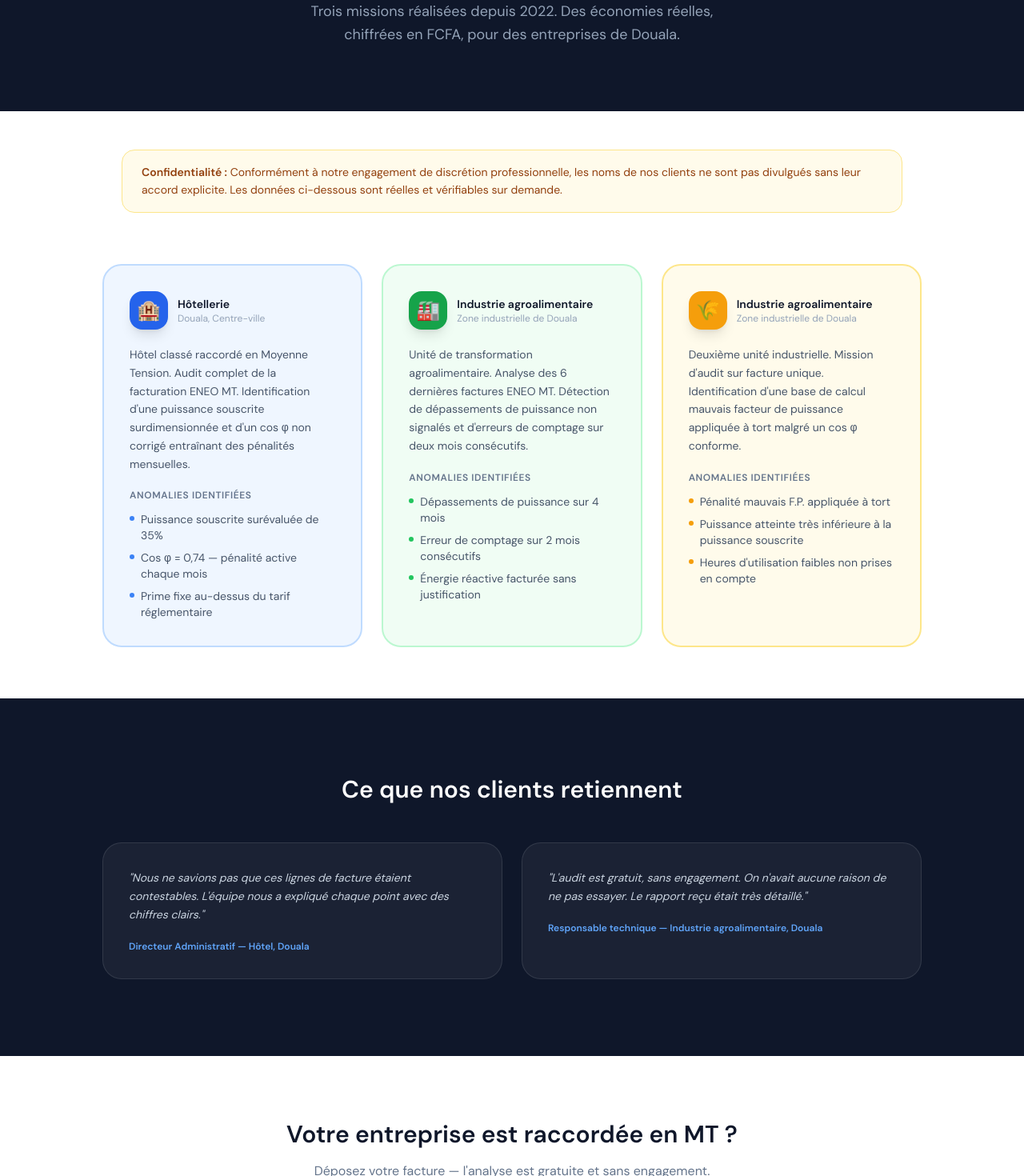
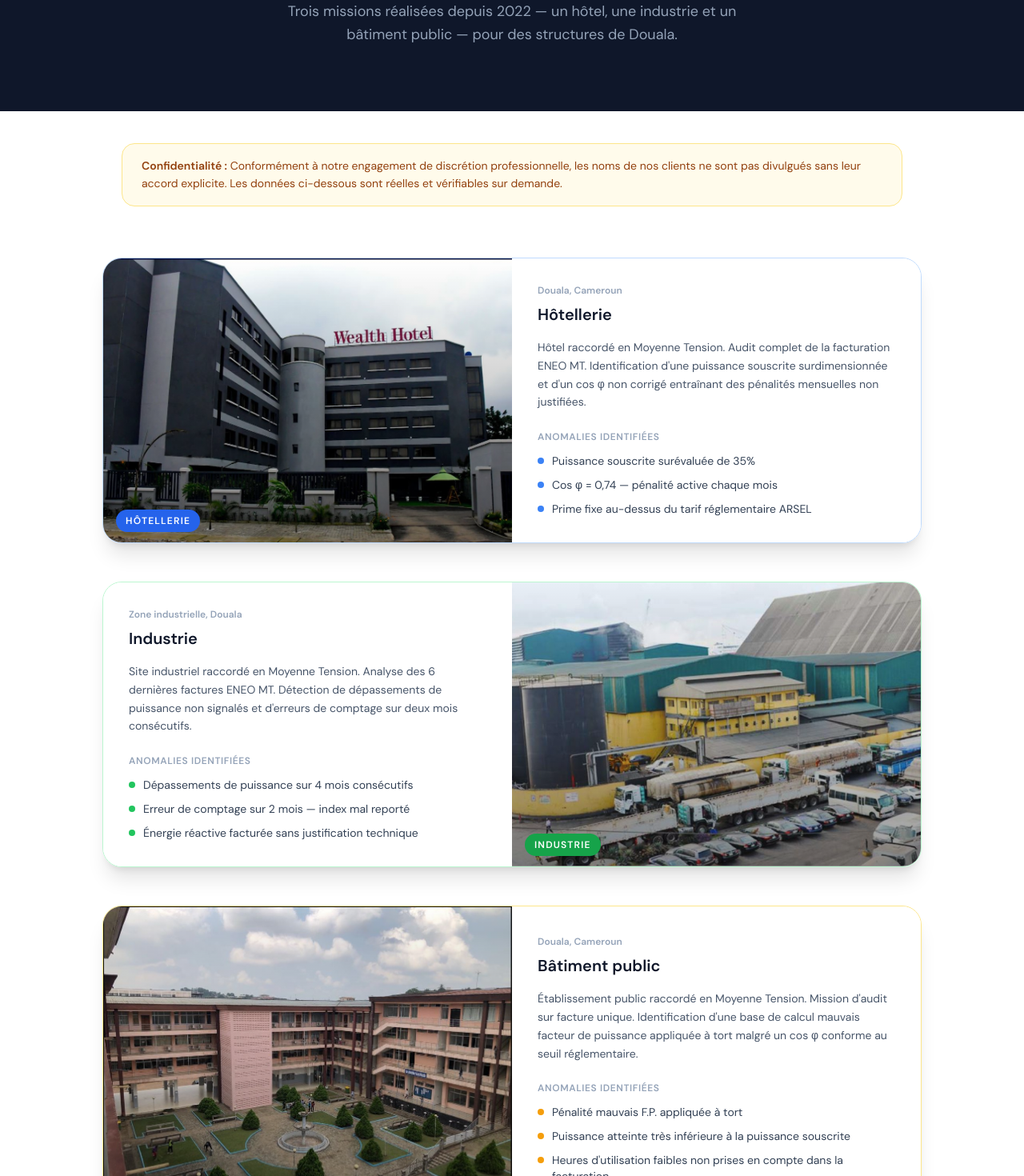
Before and after one commit to cabinetnoahetcie/factura-mt, a Next.js app in the folder frontend/: page /references in a window 1280 px wide. Shown: the part 300-1770 px from the top of the page at 80% size. Built offline with nearby package versions, Linux system fonts and the light colour scheme.

Commit message:
Update page.jsx

```diff
--- a/frontend/app/references/page.jsx
+++ b/frontend/app/references/page.jsx
@@ -8,47 +8,50 @@ const WA_URL = `https://wa.me/237697252071?text=${encodeURIComponent("Bonjour Ca
 
 const REFS = [
   {
-    secteur:   'Hôtellerie',
-    lieu:      'Douala, Centre-ville',
-    icone:     '🏨',
-    color:     'blue',
-    desc:      "Hôtel classé raccordé en Moyenne Tension. Audit complet de la facturation ENEO MT. Identification d'une puissance souscrite surdimensionnée et d'un cos φ non corrigé entraînant des pénalités mensuelles.",
+    image:   '/images/ref-hotel.jpg',
+    alt:     'Hôtel audité par Cabinet Global Enerdy',
+    secteur: 'Hôtellerie',
+    lieu:    'Douala, Cameroun',
+    desc:    "Hôtel raccordé en Moyenne Tension. Audit complet de la facturation ENEO MT. Identification d'une puissance souscrite surdimensionnée et d'un cos φ non corrigé entraînant des pénalités mensuelles non justifiées.",
     anomalies: [
       'Puissance souscrite surévaluée de 35%',
       'Cos φ = 0,74 — pénalité active chaque mois',
-      'Prime fixe au-dessus du tarif réglementaire',
+      'Prime fixe au-dessus du tarif réglementaire ARSEL',
     ],
+    color:  'blue',
   },
   {
-    secteur:   'Industrie agroalimentaire',
-    lieu:      'Zone industrielle de Douala',
-    icone:     '🏭',
-    color:     'green',
-    desc:      "Unité de transformation agroalimentaire. Analyse des 6 dernières factures ENEO MT. Détection de dépassements de puissance non signalés et d'erreurs de comptage sur deux mois consécutifs.",
+    image:   '/images/ref-usine.jpg',
+    alt:     'Usine industrielle auditée par Cabinet Global Enerdy',
+    secteur: 'Industrie',
+    lieu:    'Zone industrielle, Douala',
+    desc:    "Site industriel raccordé en Moyenne Tension. Analyse des 6 dernières factures ENEO MT. Détection de dépassements de puissance non signalés et d'erreurs de comptage sur deux mois consécutifs.",
     anomalies: [
-      'Dépassements de puissance sur 4 mois',
-      'Erreur de comptage sur 2 mois consécutifs',
-      'Énergie réactive facturée sans justification',
+      'Dépassements de puissance sur 4 mois consécutifs',
+      'Erreur de comptage sur 2 mois — index mal reporté',
+      'Énergie réactive facturée sans justification technique',
     ],
+    color: 'green',
   },
   {
-    secteur:   'Industrie agroalimentaire',
-    lieu:      'Zone industrielle de Douala',
-    icone:     '🌾',
-    color:     'amber',
-    desc:      "Deuxième unité industrielle. Mission d'audit sur facture unique. Identification d'une base de calcul mauvais facteur de puissance appliquée à tort malgré un cos φ conforme.",
+    image:   '/images/ref-ecole.jpg',
+    alt:     'Bâtiment public audité par Cabinet Global Enerdy',
+    secteur: 'Bâtiment public',
+    lieu:    'Douala, Cameroun',
+    desc:    "Établissement public raccordé en Moyenne Tension. Mission d'audit sur facture unique. Identification d'une base de calcul mauvais facteur de puissance appliquée à tort malgré un cos φ conforme au seuil réglementaire.",
     anomalies: [
       'Pénalité mauvais F.P. appliquée à tort',
       'Puissance atteinte très inférieure à la puissance souscrite',
-      'Heures d\'utilisation faibles non prises en compte',
+      "Heures d'utilisation faibles non prises en compte dans la facturation",
     ],
+    color: 'amber',
   },
 ];
 
-const COLOR_MAP = {
-  blue:  { bg:'bg-blue-50',  border:'border-blue-200',  badge:'bg-blue-600',  dot:'bg-blue-500'  },
-  green: { bg:'bg-green-50', border:'border-green-200', badge:'bg-green-600', dot:'bg-green-500' },
-  amber: { bg:'bg-amber-50', border:'border-amber-200', badge:'bg-amber-500', dot:'bg-amber-500' },
+const COLORS = {
+  blue:  { badge:'bg-blue-600',  border:'border-blue-200',  dot:'bg-blue-500',  tag:'bg-blue-50 text-blue-700'   },
+  green: { badge:'bg-green-600', border:'border-green-200', dot:'bg-green-500', tag:'bg-green-50 text-green-700' },
+  amber: { badge:'bg-amber-500', border:'border-amber-200', dot:'bg-amber-500', tag:'bg-amber-50 text-amber-700' },
 };
 
 export default function References() {
@@ -66,13 +69,13 @@ export default function References() {
           <span className="text-blue-400">pour nos clients</span>
         </h1>
         <p className="text-slate-400 text-lg max-w-xl mx-auto leading-relaxed">
-          Trois missions réalisées depuis 2022. Des économies réelles,
-          chiffrées en FCFA, pour des entreprises de Douala.
+          Trois missions réalisées depuis 2022 — un hôtel, une industrie
+          et un bâtiment public — pour des structures de Douala.
         </p>
       </section>
 
       {/* Note confidentialité */}
-      <div className="max-w-5xl mx-auto px-6 pt-12">
+      <div className="max-w-5xl mx-auto px-6 pt-10 pb-2">
         <div className="bg-amber-50 border border-amber-200 rounded-2xl px-6 py-4 text-sm text-amber-800 leading-relaxed">
           <strong>Confidentialité :</strong> Conformément à notre engagement de discrétion professionnelle,
           les noms de nos clients ne sont pas divulgués sans leur accord explicite.
@@ -81,33 +84,49 @@ export default function References() {
       </div>
 
       {/* Références */}
-      <section className="py-16 px-6">
-        <div className="max-w-5xl mx-auto grid grid-cols-1 md:grid-cols-3 gap-6">
+      <section className="py-14 px-6">
+        <div className="max-w-5xl mx-auto space-y-12">
           {REFS.map((ref, i) => {
-            const c = COLOR_MAP[ref.color];
+            const c = COLORS[ref.color];
+            const reverse = i % 2 === 1;
             return (
-              <div key={i} className={`rounded-3xl p-8 border-2 ${c.bg} ${c.border} hover:shadow-xl transition-shadow`}>
-                <div className="flex items-center gap-3 mb-5">
-                  <div className={`w-12 h-12 ${c.badge} rounded-2xl flex items-center justify-center text-2xl shadow-lg`}>
-                    {ref.icone}
-                  </div>
-                  <div>
-                    <div className="font-extrabold text-slate-900 text-sm">{ref.secteur}</div>
-                    <div className="text-xs text-slate-400">{ref.lieu}</div>
+              <div
+                key={i}
+                className={`grid grid-cols-1 lg:grid-cols-2 gap-0 rounded-3xl overflow-hidden shadow-xl border ${c.border}`}
+              >
+                {/* Image */}
+                <div className={`relative h-72 lg:h-auto ${reverse ? 'lg:order-2' : ''}`}>
+                  <img
+                    src={ref.image}
+                    alt={ref.alt}
+                    className="w-full h-full object-cover"
+                  />
+                  <div className="absolute inset-0 bg-gradient-to-t from-black/40 to-transparent"/>
+                  <div className="absolute bottom-4 left-4">
+                    <span className={`text-xs font-bold uppercase tracking-widest px-3 py-1.5 rounded-full text-white ${c.badge}`}>
+                      {ref.secteur}
+                    </span>
                   </div>
                 </div>
-                <p className="text-slate-600 text-sm leading-relaxed mb-5">{ref.desc}</p>
-                <div className="text-xs font-bold text-slate-500 uppercase tracking-wider mb-3">
+
+                {/* Contenu */}
+                <div className={`bg-white p-8 flex flex-col justify-center ${reverse ? 'lg:order-1' : ''}`}>
+                  <div className="text-xs text-slate-400 font-semibold mb-2">{ref.lieu}</div>
+                  <h3 className="text-xl font-extrabold text-slate-900 mb-4">{ref.secteur}</h3>
+                  <p className="text-slate-600 text-sm leading-relaxed mb-6">{ref.desc}</p>
+
+                  <div className="text-xs font-bold text-slate-400 uppercase tracking-wider mb-3">
                     Anomalies identifiées
                   </div>
-                <ul className="space-y-2">
+                  <ul className="space-y-2.5">
                     {ref.anomalies.map((a, j) => (
-                    <li key={j} className="flex items-start gap-2 text-sm text-slate-600">
-                      <span className={`w-1.5 h-1.5 rounded-full ${c.dot} mt-1.5 flex-shrink-0`}/>
+                      <li key={j} className="flex items-start gap-2.5 text-sm text-slate-700">
+                        <span className={`w-2 h-2 rounded-full ${c.dot} mt-1.5 flex-shrink-0`}/>
                         {a}
                       </li>
                     ))}
                   </ul>
+                </div>
               </div>
             );
           })}
@@ -124,11 +143,11 @@ export default function References() {
             {[
               {
                 txt:    '"Nous ne savions pas que ces lignes de facture étaient contestables. L\'équipe nous a expliqué chaque point avec des chiffres clairs."',
-                auteur: 'Directeur Administratif — Hôtel, Douala',
+                auteur: 'Directeur Administratif — Hôtellerie, Douala',
               },
               {
-                txt:    '"L\'audit est gratuit, sans engagement. On n\'avait aucune raison de ne pas essayer. Le rapport reçu était très détaillé."',
-                auteur: 'Responsable technique — Industrie agroalimentaire, Douala',
+                txt:    '"L\'audit est gratuit, sans engagement. On n\'avait aucune raison de ne pas essayer. Le rapport reçu était très détaillé et les recommandations concrètes."',
+                auteur: 'Responsable technique — Industrie, Douala',
               },
             ].map((t, i) => (
               <div key={i} className="bg-white/5 border border-white/10 rounded-3xl p-8">
@@ -143,10 +162,11 @@ export default function References() {
       {/* CTA */}
       <section className="bg-white py-20 px-6 text-center">
         <h2 className="text-2xl md:text-3xl font-extrabold text-slate-900 mb-4">
-          Votre entreprise est raccordée en MT ?
+          Votre structure est raccordée en MT ?
         </h2>
-        <p className="text-slate-500 mb-8 max-w-lg mx-auto">
-          Déposez votre facture — l'analyse est gratuite et sans engagement.
+        <p className="text-slate-500 mb-8 max-w-lg mx-auto leading-relaxed">
+          Industrie, hôtel, université, grand bâtiment — déposez votre facture.
+          L'analyse est gratuite et sans engagement.
         </p>
         <div className="flex flex-col sm:flex-row gap-4 justify-center">
           <Link href="/"
```
Lines whose indentation alone changed are shown as unchanged.
